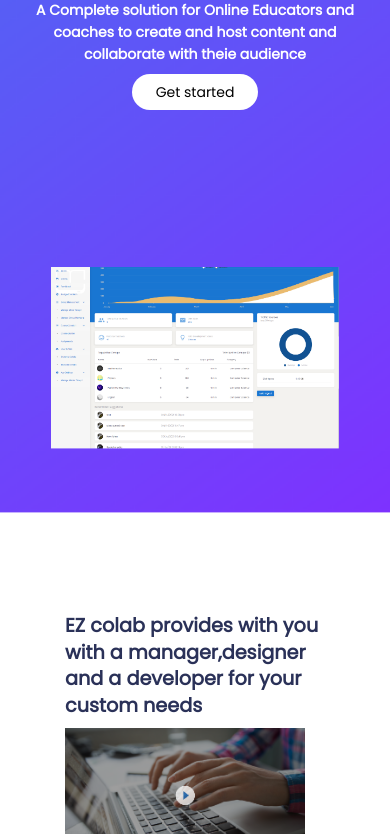
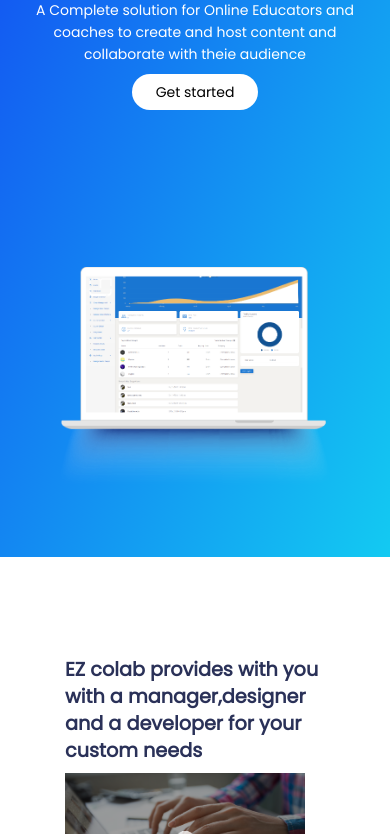
Before and after one commit to akshitkumar450/EZ-Colab, a plain HTML site: page index.html in a window 390 px wide. Shown: the part 297-1131 px from the top of the page. Drawn offline with Linux system fonts and the light colour scheme.

Commit message:
bugs fixed

```diff
--- a/css/mystyles.css
+++ b/css/mystyles.css
@@ -1,14 +1,15 @@
 .header {
-  background-image: url(/images/home-background.png);
-  background-position: center center;
+  /* background-image: url(/images/home-background.png); */
+  /* background-image: url(/images//background.png); */
+  background-image: linear-gradient(to right bottom, #1344f2, #13caf2);
+  /* background-position: center center;
   background-size: cover;
-  background-repeat: no-repeat;
+  background-repeat: no-repeat; */
 }
 
 .header-detail p,
 .header-detail h1 {
   color: white;
-  font-weight: bolder;
 }
 
 .header-image {
@@ -152,11 +153,14 @@
 }
 
 .learning-fun-container {
-  background: url("/images/learning-fun.png");
+  /* background: url("/images/learning-fun.png");
   background-position: top;
   background-size: cover;
-  background-repeat: no-repeat;
-  height: 40rem;
+  background-repeat: no-repeat; */
+  background-image: linear-gradient(to right bottom, #1344f2, #13caf2);
+
+  /* background-color: #7990e4; */
+  height: 30rem;
   width: 100%;
   object-fit: contain;
   display: flex;
@@ -803,7 +807,7 @@
 
 @media (max-width: 650px) {
   .header-image {
-    width: 18rem;
+    width: 20rem;
     height: auto;
   }
 
--- a/index.html
+++ b/index.html
@@ -164,7 +164,7 @@
               <div class="" style="margin-top: 100px">
                 <img
                   class="img-fluid header-image"
-                  src="images/ezcolab-dashboard.png"
+                  src="images/header-laptop.png"
                   alt="alternative"
                 />
               </div>
```
Also changed, not shown: images/header-laptop.png (added).
